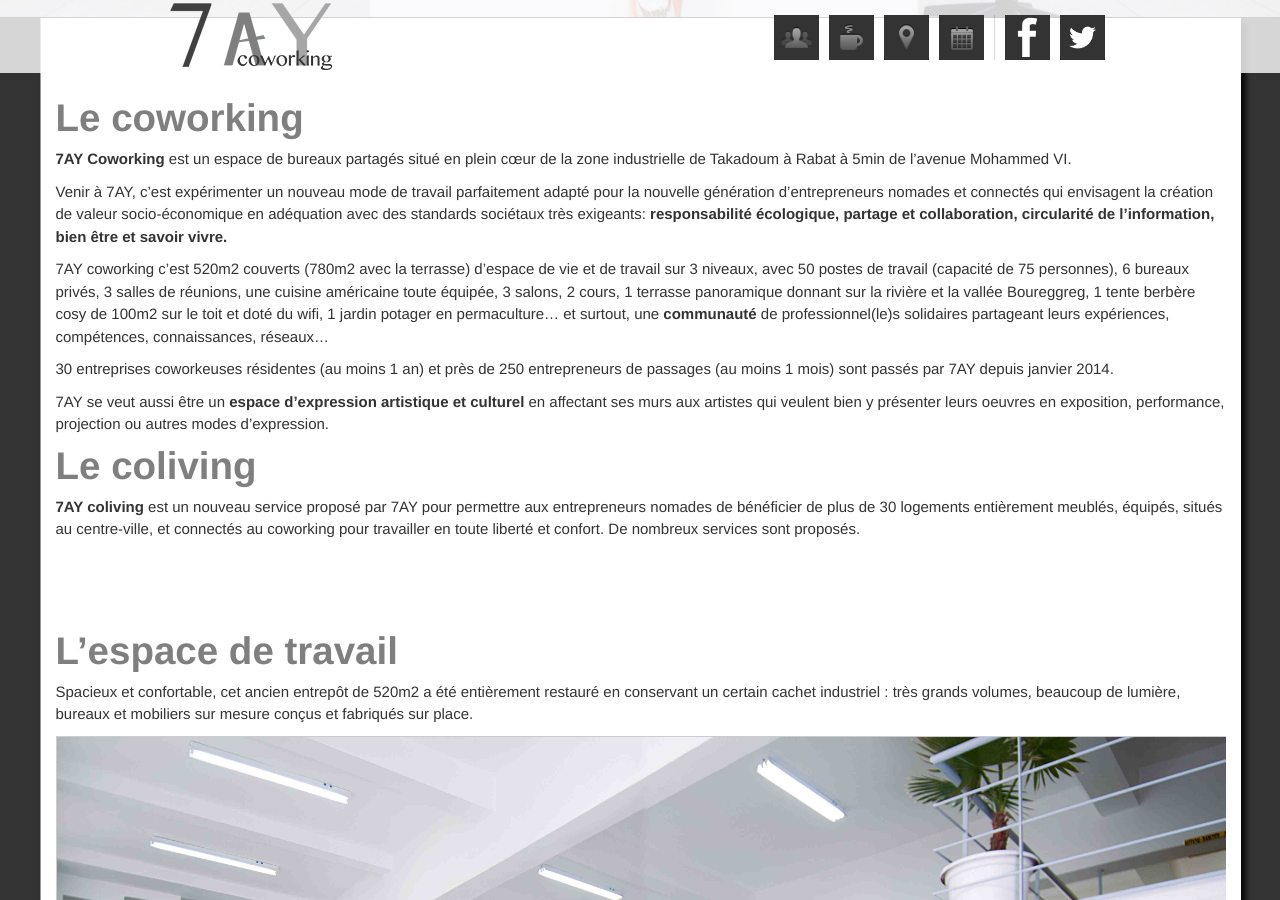
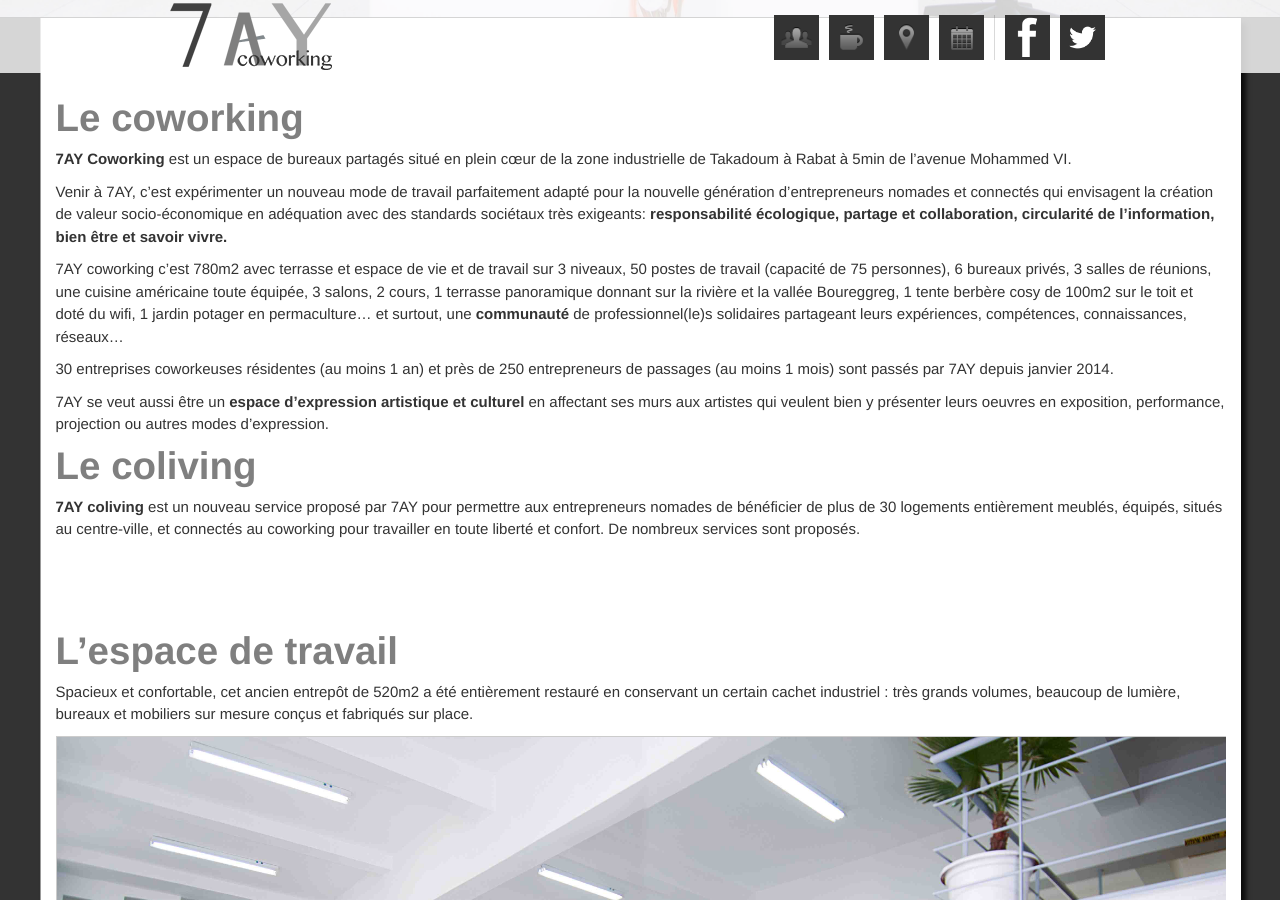
Before and after one commit to 7ay/7ay.github.io, a Jekyll site: the page built from index.md, in a window 1280 px wide and 900 px high, scrolled down 728 px. Built offline with Jekyll 4.4.1, drawn with Linux system fonts in a browser that asks for light colours.

Commit message:
Update coworking.md

```diff
--- a/_includes/coworking.md
+++ b/_includes/coworking.md
@@ -4,7 +4,7 @@ __7AY Coworking__ est un espace de bureaux partagés situé en plein cœur de la
 
 Venir à 7AY, c'est expérimenter un nouveau mode de travail parfaitement adapté pour la nouvelle génération d’entrepreneurs nomades et connectés  qui envisagent la création de valeur socio-économique en adéquation avec des standards sociétaux très exigeants: __responsabilité écologique, partage et collaboration, circularité de l’information, bien être et savoir vivre.__
 
-7AY coworking c'est 520m2 couverts (780m2 avec la terrasse) d'espace de vie et de travail sur 3 niveaux, avec 50 postes de travail (capacité de 75 personnes), 6 bureaux privés, 3 salles de réunions, une cuisine américaine toute équipée, 3 salons, 2 cours, 1 terrasse panoramique donnant sur la rivière et la vallée Boureggreg, 1 tente berbère cosy de 100m2 sur le toit et doté du wifi, 1 jardin potager en permaculture... et surtout, une __communauté__ de professionnel(le)s solidaires partageant leurs expériences, compétences, connaissances, réseaux...
+7AY coworking c'est 780m2 avec terrasse et espace de vie et de travail sur 3 niveaux, 50 postes de travail (capacité de 75 personnes), 6 bureaux privés, 3 salles de réunions, une cuisine américaine toute équipée, 3 salons, 2 cours, 1 terrasse panoramique donnant sur la rivière et la vallée Boureggreg, 1 tente berbère cosy de 100m2 sur le toit et doté du wifi, 1 jardin potager en permaculture... et surtout, une __communauté__ de professionnel(le)s solidaires partageant leurs expériences, compétences, connaissances, réseaux...
 
 30 entreprises coworkeuses résidentes (au moins 1 an) et près de 250 entrepreneurs de passages (au moins 1 mois) sont passés par 7AY depuis janvier 2014.
 
```
